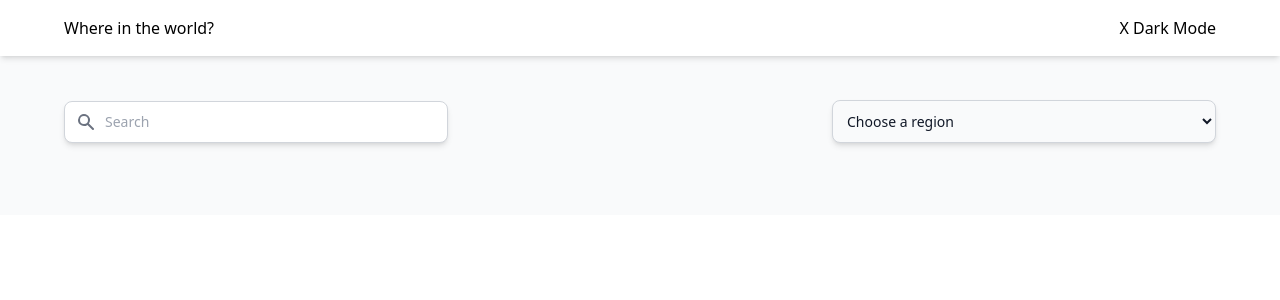
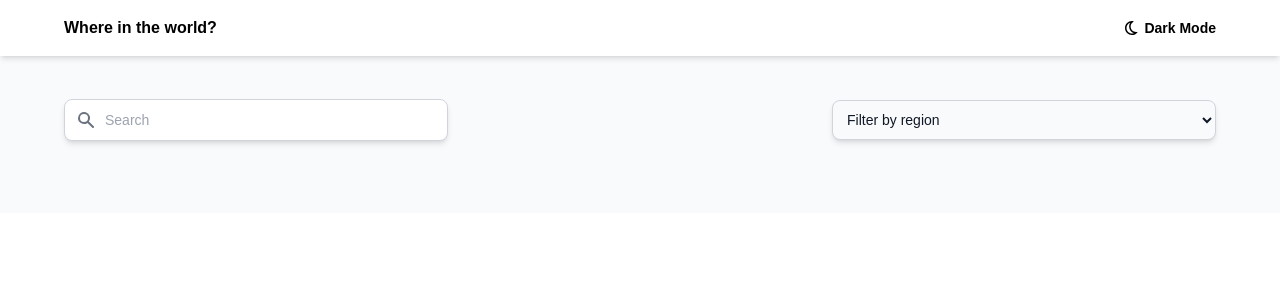
Before and after one commit to arminshahab/countries, a Vue app: page / in a window 1280 px wide. Shown: the top 300 px of the page. Built offline with nearby package versions, Linux system fonts and the light colour scheme; no server answers.

Commit message:
added fonts

```diff
--- a/src/assets/tailwind.css
+++ b/src/assets/tailwind.css
@@ -3,3 +3,8 @@
 @tailwind components;
 
 @tailwind utilities;
+
+@import url('https://fonts.googleapis.com/css2?family=Nunito+Sans:wght@300;600;800&display=swap');
+
+body{
+  font-family: 'Nunito Sans', sans-serif;}
--- a/src/components/Country.vue
+++ b/src/components/Country.vue
@@ -5,12 +5,12 @@
     <div class="p-3 py-5 text-xs space-y-1">
       <h1 class="my-1 text-lg font-bold">{{ country.name.common }}</h1>
       <p>
-        <span class="font-bold">Population:</span>
+        <span class="font-semibold">Population:</span>
         {{ country.population.toLocaleString("en-US") }}
       </p>
-      <p><span class="font-bold">Region:</span> {{ country.region }}</p>
+      <p><span class="font-semibold">Region:</span> {{ country.region }}</p>
       <p v-if="country.capital">
-        <span class="font-bold" v-if="country.capital">Capital: </span>
+        <span class="font-semibold" v-if="country.capital">Capital: </span>
         {{ country.capital[0] }}
       </p>
     </div>
--- a/src/components/Header.vue
+++ b/src/components/Header.vue
@@ -1,10 +1,10 @@
 <template>
   <div>
     <div class="flex justify-between bg-white md:px-16 px-5 py-4 shadow-md">
-      <h1>Where in the world?</h1>
-      <div class="flex space-x-1">
-        <p>X</p>
-        <p>Dark Mode</p>
+      <h1 class="font-bold">Where in the world?</h1>
+      <div class="flex items-center space-x-1">
+        <svg xmlns="http://www.w3.org/2000/svg" class="w-4" viewBox="0 0 512 512"><path d="M421.6 379.9c-.6641 0-1.35 .0625-2.049 .1953c-11.24 2.143-22.37 3.17-33.32 3.17c-94.81 0-174.1-77.14-174.1-175.5c0-63.19 33.79-121.3 88.73-152.6c8.467-4.812 6.339-17.66-3.279-19.44c-11.2-2.078-29.53-3.746-40.9-3.746C132.3 31.1 32 132.2 32 256c0 123.6 100.1 224 223.8 224c69.04 0 132.1-31.45 173.8-82.93C435.3 389.1 429.1 379.9 421.6 379.9zM255.8 432C158.9 432 80 353 80 256c0-76.32 48.77-141.4 116.7-165.8C175.2 125 163.2 165.6 163.2 207.8c0 99.44 65.13 183.9 154.9 212.8C298.5 428.1 277.4 432 255.8 432z"/></svg>
+        <p class="font-semibold text-sm">Dark Mode</p>
       </div>
     </div>
   </div>
--- a/src/views/CountryDetail.vue
+++ b/src/views/CountryDetail.vue
@@ -17,28 +17,30 @@
           <h1 class="font-bold text-2xl">{{ country.name.common }}</h1>
           <div class="flex justify-between mt-5">
             <div class="text-xs space-y-2 w-1/2">
-              <p><span class="font-bold">Native Name:</span> </p>
+              <p><span class="font-semibold">Native Name:</span></p>
               <p>
-                <span class="font-bold">Population:</span>
+                <span class="font-semibold">Population:</span>
                 {{ country.population.toLocaleString("en-US") }}
               </p>
-              <p><span class="font-bold">Region:</span> {{ country.region }}</p>
               <p>
-                <span class="font-bold">Sub Region:</span>
+                <span class="font-semibold">Region:</span> {{ country.region }}
+              </p>
+              <p>
+                <span class="font-semibold">Sub Region:</span>
                 {{ country.subregion }}
               </p>
               <p>
-                <span class="font-bold">Capital: </span>
+                <span class="font-semibold">Capital: </span>
                 {{ country.capital[0] }}
               </p>
             </div>
             <div class="text-xs space-y-2 w-1/2">
               <p>
-                <span class="font-bold">Top Level Domain:</span>
+                <span class="font-semibold">Top Level Domain:</span>
                 {{ country.tld[0] }}
               </p>
               <p>
-                <span class="font-bold">Currencies: </span>
+                <span class="font-semibold">Currencies: </span>
                 <span
                   v-for="currency in Object.values(country.currencies)"
                   :key="currency"
@@ -47,7 +49,7 @@
                 </span>
               </p>
               <p>
-                <span class="font-bold">Languages: </span>
+                <span class="font-semibold">Languages: </span>
                 <span
                   v-for="language in Object.values(country.languages)"
                   :key="language"
@@ -60,11 +62,15 @@
 
           <!-- border countries -->
           <div class="mt-10">
-            <span class="text-sm w-48">Border Countries:</span>
-            <div class="pl-4 space-x-2 inline">
-              <button class="px-3 text-xs py-0.5 border rounded">France</button>
-              <button class="px-3 text-xs py-0.5 border rounded">France</button>
-              <button class="px-3 text-xs py-0.5 border rounded">France</button>
+            <span class="text-sm w-48 font-semibold">Border Countries:</span>
+            <div
+              class="pl-4 space-x-2 inline"
+              v-for="border in country.borders"
+              :key="border"
+            >
+              <button class="px-3 text-xs py-0.5 border rounded">
+                {{ border }}
+              </button>
             </div>
           </div>
         </div>
--- a/src/views/Home.vue
+++ b/src/views/Home.vue
@@ -38,7 +38,7 @@
         class="block rounded-lg border border-gray-300 bg-gray-50 p-2.5 text-sm text-gray-900 shadow-md md:w-1/3"
         v-model="region"
       >
-        <option value="">Choose a region</option>
+        <option value="">Filter by region</option>
         <option value="africa">Africa</option>
         <option value="america">America</option>
         <option value="asia">Asia</option>
```
